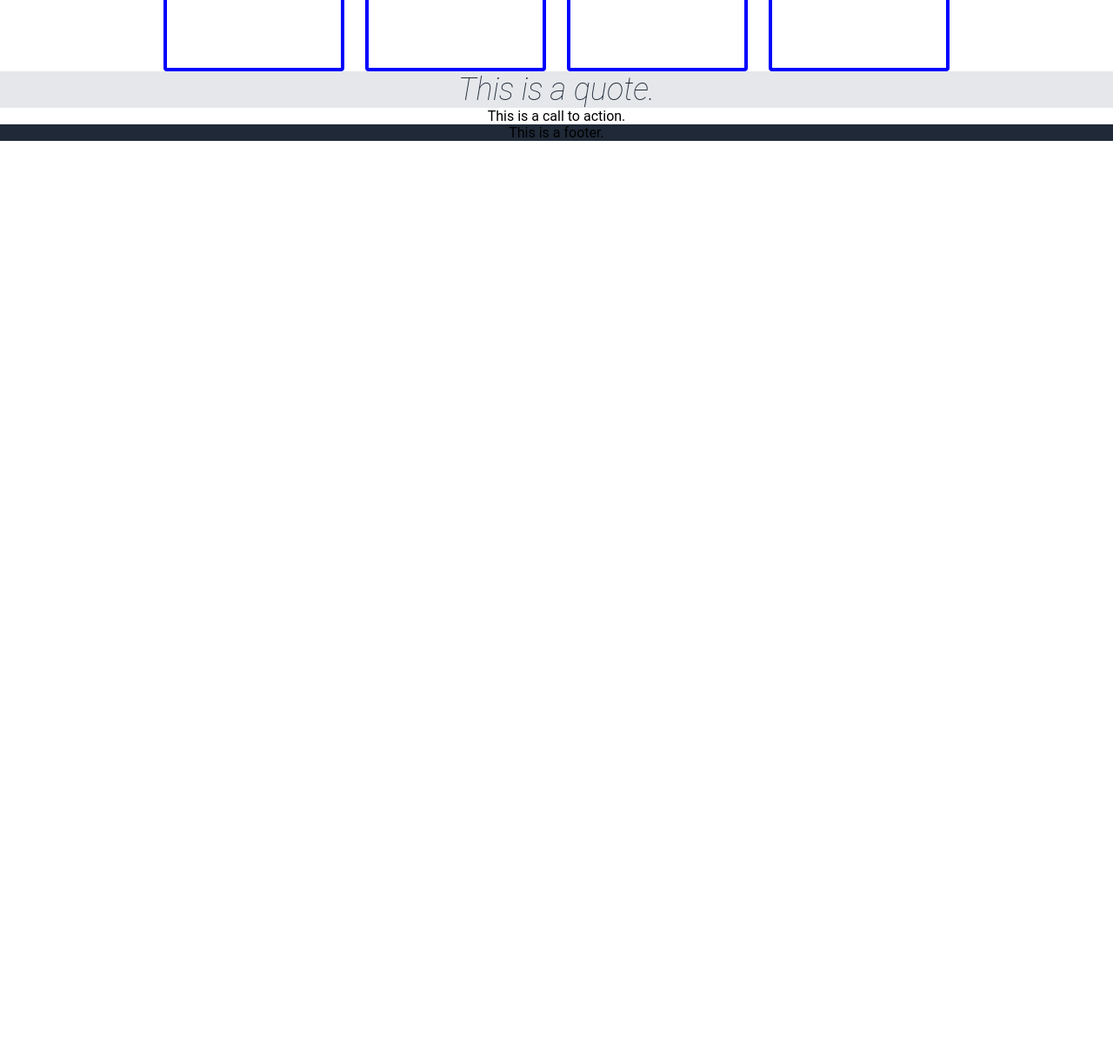
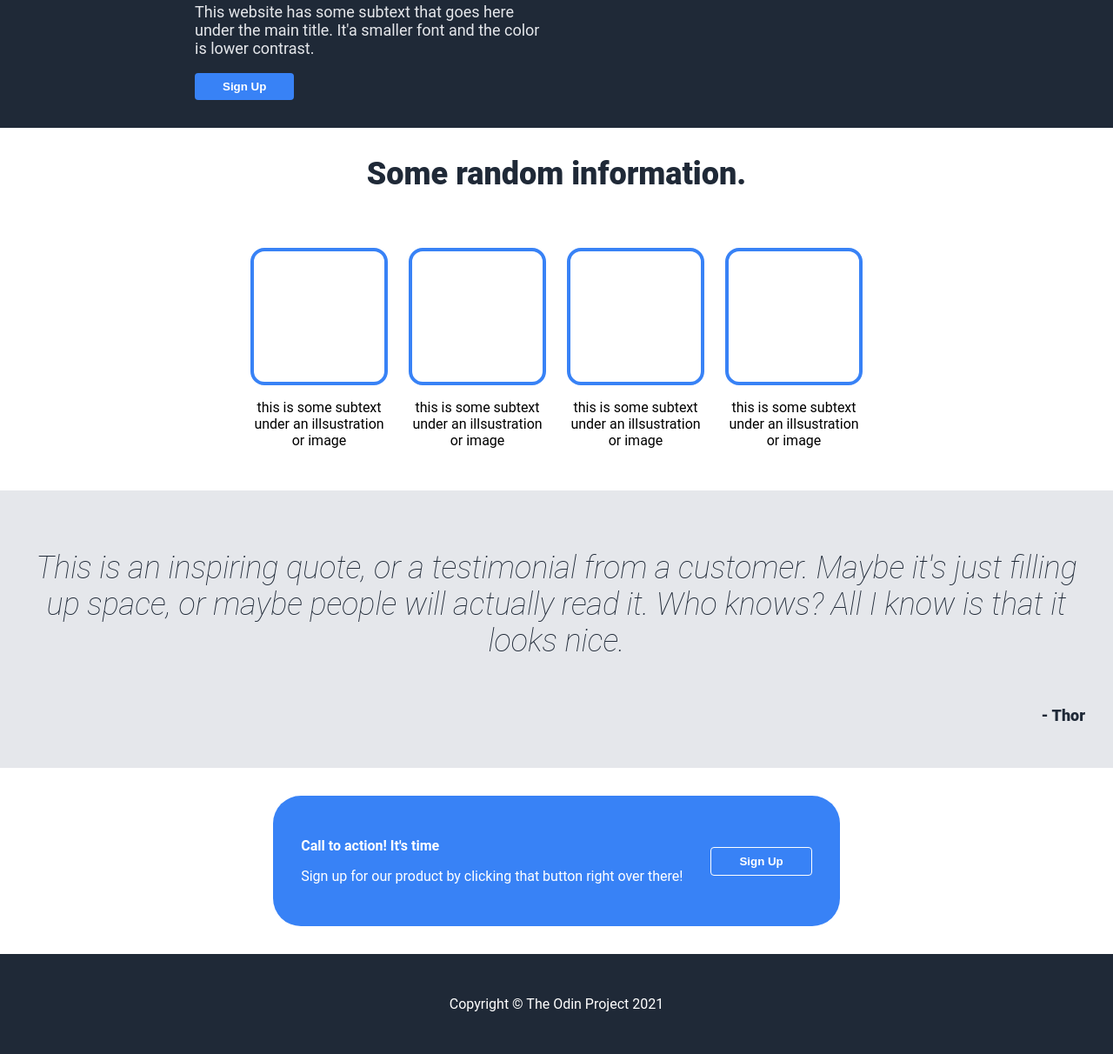
Before and after one commit to iuhmirza/odin-landing-page, a plain HTML site: page index.html in a window 1280 px wide. Shown: the part 253-1465 px from the top of the page at 87% size. Before the commit the page ends 800 px from the top, so only its background shows below. Drawn offline with Linux system fonts and the light colour scheme.

Commit message:
Apply finishing touches

```diff
--- a/index.html
+++ b/index.html
@@ -19,32 +19,57 @@
     <div class = "hero">
         <div class = "sign-up">
             <h1>This website is awesome</h1>
+            <p class="secondary">This website has some subtext that goes here under the main title. It'a smaller font and the color is lower contrast.</p>
+            <button class="sign-up-button">Sign Up</button>
         </div>
+        <div class= "sign-up">
             <img src="" alt="this is a place holder for an image">
+        </div>
     </div>
     <h2>Some random information.</h2>
     <div class = "info">
+        <div class="info-card">
             <div class="card">
                 <img src="" alt="">
             </div>
+            <p>this is some subtext under an illsustration or image</p>
+        </div>
+        <div class="info-card">
             <div class="card">
                 <img src="" alt="">
             </div>
+            <p>this is some subtext under an illsustration or image</p>
+        </div>
+        <div class="info-card">
             <div class="card">
                 <img src="" alt="">
             </div>
+            <p>this is some subtext under an illsustration or image</p>
+        </div>
+        <div class="info-card">
             <div class="card">
                 <img src="" alt="">
             </div>
+            <p>this is some subtext under an illsustration or image</p>
+        </div>
     </div>
     <div class = "quote">
-        This is a quote.
+        <p>This is an inspiring quote, or a testimonial from a customer. Maybe it's just filling up space, or maybe people will actually read it. Who knows? All I know is that it looks nice.</p>
+        <p class="quotee">- Thor</p>
     </div>
     <div class = "call-to-action">
-        This is a call to action.
+        <div class="blob">
+            <div>
+                <p><strong>Call to action! It's time</strong></p>
+                <p>Sign up for our product by clicking that button right over there!</p>
             </div>
-    <div class = "footer">
-        This is a footer.
+            <div class="center">
+                <button class="sign-up-button">Sign Up</button>
+            </div>
+        </div>
+    </div>
+    <div class = "footer center">
+        <p>Copyright &copy; The Odin Project 2021</p>
     </div>
 </body>
 </html>
--- a/style.css
+++ b/style.css
@@ -8,13 +8,20 @@
     font-style: italic;
     font-size: 36px;
     color: #1f2937;
+    text-align: center;
+    flex-direction: column;
+
 }
 
 @import url('https://fonts.googleapis.com/css2?family=Roboto&display=swap');
 
-body, h1, h2, h3, ul, a {
+body, h1, h2, h3, ul, a{
     margin: 0;
     font-family: "Roboto", sans-serif;
+}
+
+body > * {
+    padding: 32px;
 }
 
 h1 {
@@ -43,6 +50,8 @@ a {
 ul {
     list-style: none;
     display: flex;
+    gap: 18px;
+    padding: 0;
 }
 
 .header {
@@ -54,19 +63,20 @@ ul {
 .hero {
     display: flex;
     justify-content: center;
+    gap: 32px;
 }
 
 .info {
     display: flex;
-    gap: 24px;
+    gap: 32px;
     justify-content: center;
 }
 
 .card {
-    width: 200px;
-    height: 200px;
-    border: 4px solid blue;
-    border-radius: 4px;
+    width: 150px;
+    height: 150px;
+    border: 4px solid #3882f6;
+    border-radius: 16px;
 }
 
 .quote, .call-to-action, .footer {
@@ -74,3 +84,59 @@ ul {
     justify-content: center;
     align-items: center;
 }
+
+.sign-up {
+    width: 400px;
+}
+
+.secondary {
+    color: #e5e7eb;
+    font-size: 18px;
+}
+
+.sign-up-button {
+    background-color: #3882f6;
+    border: none;
+    padding: 8px 32px;
+    color: white;
+    font-weight: 900;
+    border-radius: 4px;
+}
+
+.info-card {
+    display:flex;
+    flex-direction: column;
+    justify-content: center;
+    align-items: center;
+    width: 150px;
+    text-align: center;
+}
+
+.quotee {
+    font-style: normal;
+    font-weight: 900;
+    font-size: 18px;
+    align-self: flex-end;
+}
+
+.blob {
+    background-color: #3882f6;
+    display: flex;
+    padding: 32px;
+    gap: 32px;
+    color: white;
+    border-radius: 32px;
+}
+
+.blob .sign-up-button{
+    border: white solid 1px;
+}
+
+.center {
+    display: flex;
+    justify-content: center;
+    align-items: center;
+}
+.footer {
+    color: white;
+}
```
Lines whose indentation alone changed are shown as unchanged.
